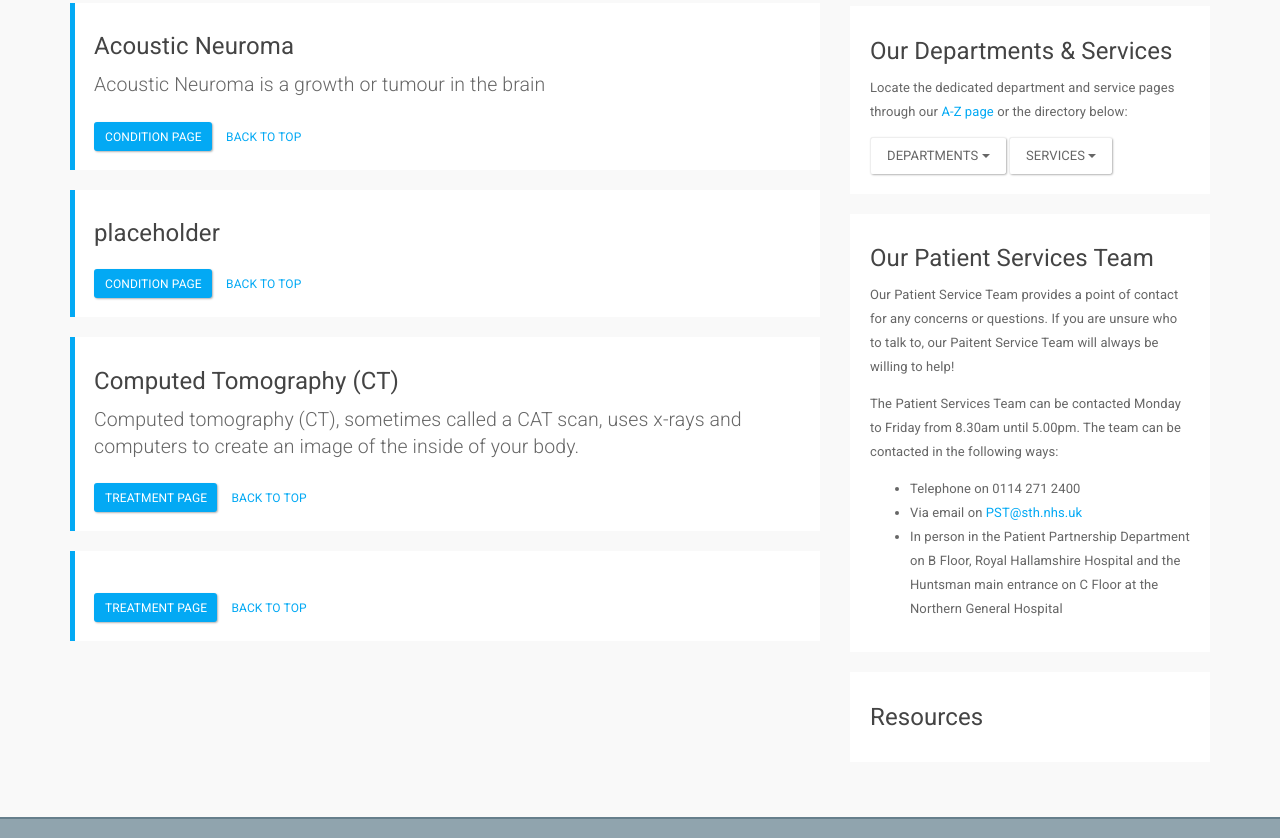
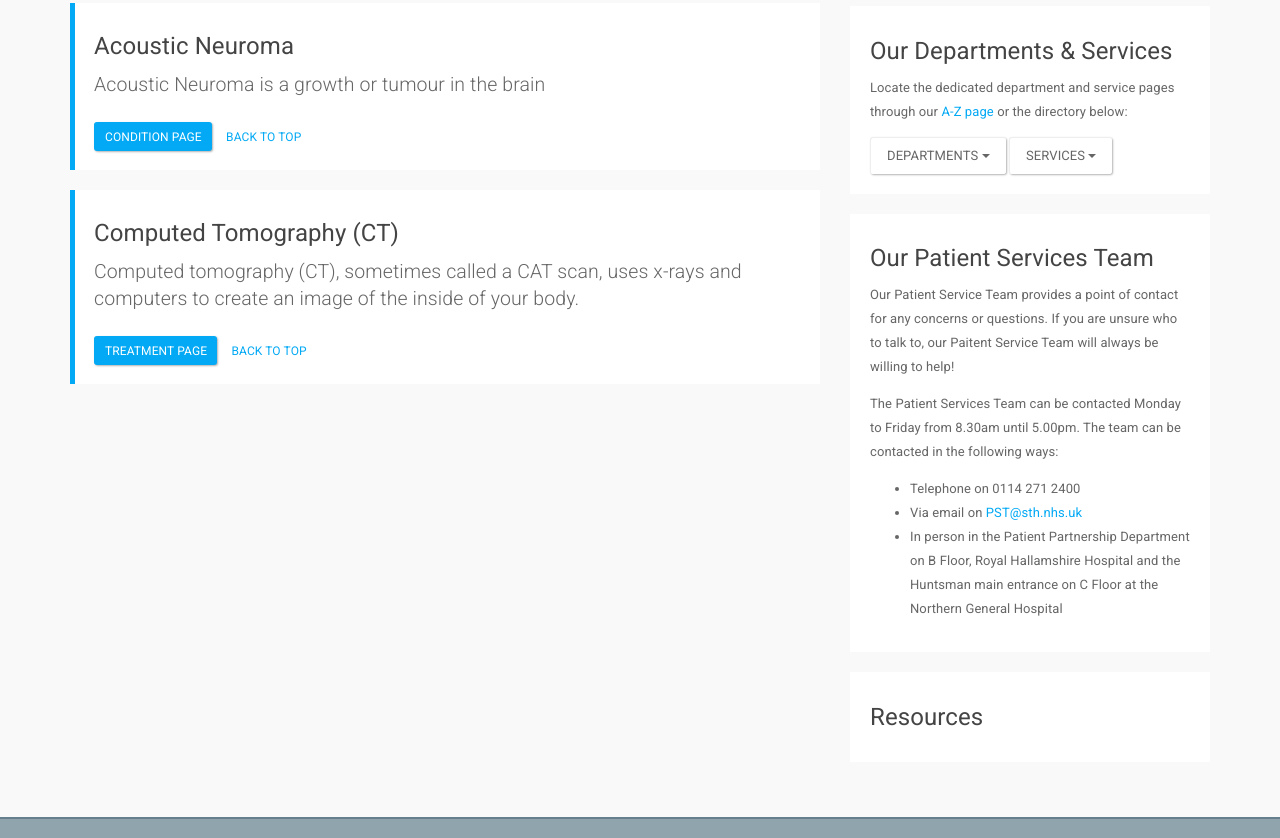
Before and after one commit to Allyooop/mimp, a plain HTML site: page conditions-treatments/index.html in a window 1280 px wide. Shown: the part 682-1520 px from the top of the page. Drawn offline with Linux system fonts and the light colour scheme.

Commit message:
update conditions

```diff
--- a/conditions-treatments/index.html
+++ b/conditions-treatments/index.html
@@ -127,23 +127,11 @@
             <a href="../conditions-treatments/acoustic-neuroma/" alt="link to Acoustic Neuroma treatment page" class="btn btn-sm btn-primary">Condition Page</a>
             <a href="#top" alt="link to top of the page" class="btn btn-sm btn-link">Back to top</a>
           </section>
-          <section class="well condition-well" id="">
-            <h4>placeholder</h4>
-            <p class="lead"></p>
-            <a href="../conditions-treatments//" alt="link to placeholder treatment page" class="btn btn-sm btn-primary">Condition Page</a>
-            <a href="#top" alt="link to top of the page" class="btn btn-sm btn-link">Back to top</a>
-          </section>
 
           <section class="well treatment-well" id="computed-tomography">
             <h4>Computed Tomography (CT)</h4>
             <p class="lead">Computed tomography (CT), sometimes called a CAT scan, uses x-rays and computers to create an image of the inside of your body.</p>
             <a href="../conditions-treatments/computed-tomography/" alt="link to Computed Tomography (CT) treatment page" class="btn btn-sm btn-primary">Treatment Page</a>
-            <a href="#top" alt="link to top of the page" class="btn btn-sm btn-link">Back to top</a>
-          </section>
-          <section class="well treatment-well" id="">
-            <h4></h4>
-            <p class="lead"></p>
-            <a href="../conditions-treatments//" alt="link to  treatment page" class="btn btn-sm btn-primary">Treatment Page</a>
             <a href="#top" alt="link to top of the page" class="btn btn-sm btn-link">Back to top</a>
           </section>
 
```
Also changed, not shown: conditions-treatments/acoustic-neuroma/index.html (+3 -2 lines).
